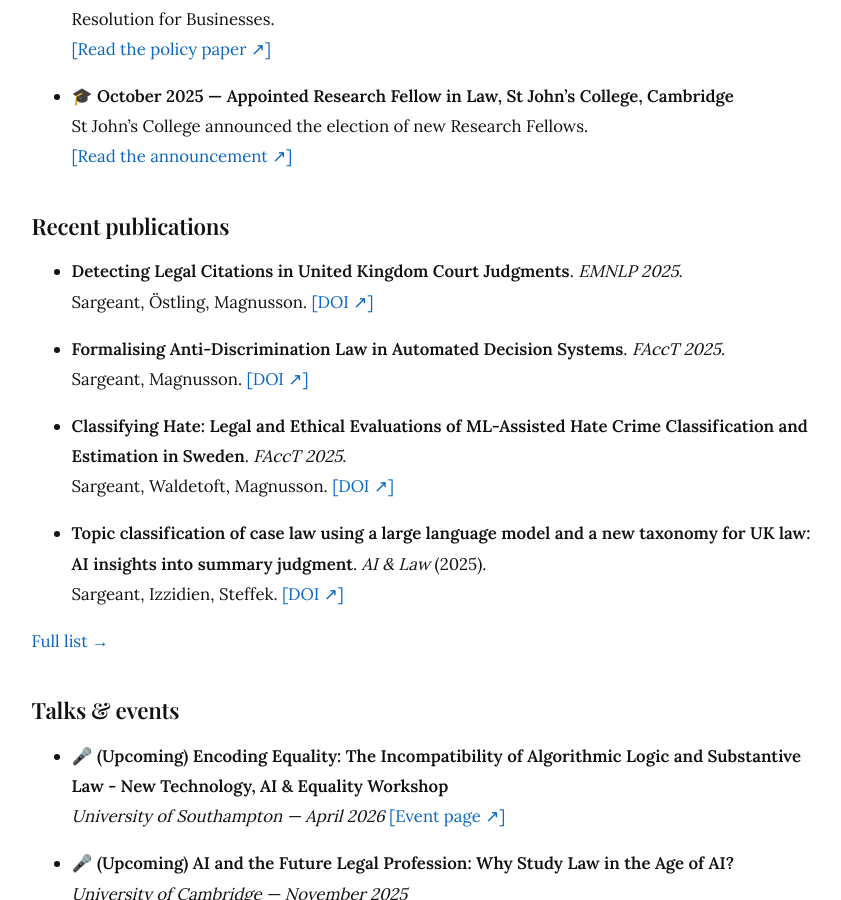
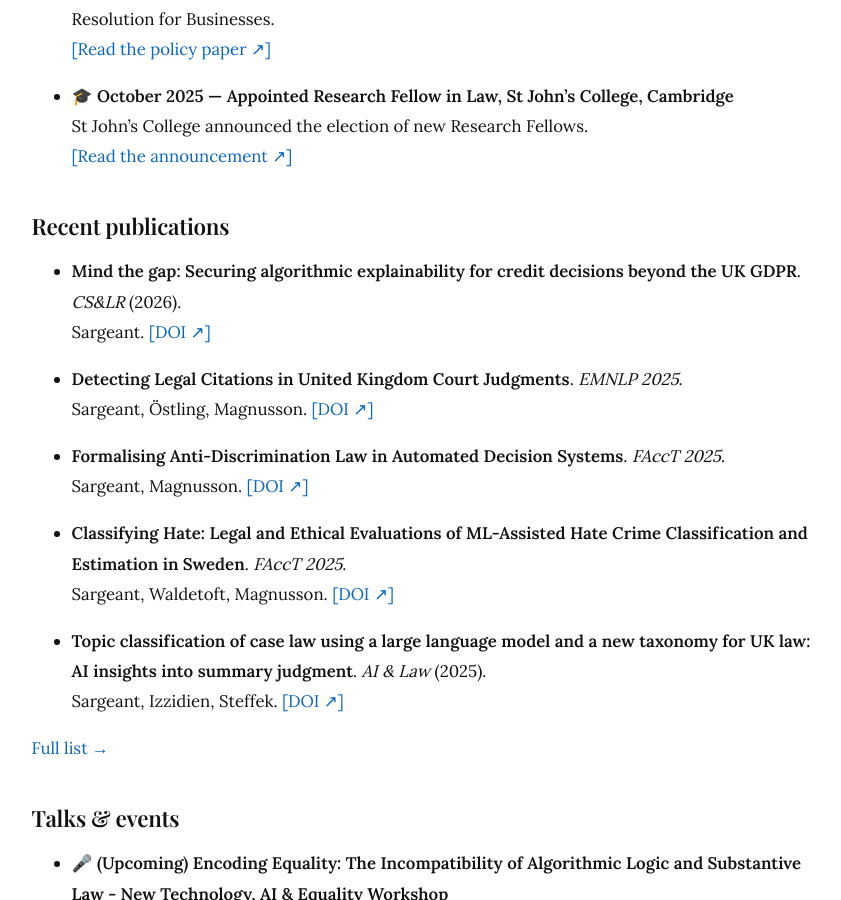
Before and after one commit to hollisargeant/hollisargeant.github.io, a Jekyll site: the page built from index.md, in a window 1280 px wide and 900 px high, scrolled down 1590 px. Shown: the whole window, without its empty margins (201-1042 px from the left). Built offline with Jekyll 4.4.1, drawn with Linux system fonts in a browser that asks for light colours.

Commit message:
Update index.md

```diff
--- a/index.md
+++ b/index.md
@@ -43,6 +43,9 @@ title: "Holli Sargeant"
   <a href="https://www.joh.cam.ac.uk/about-us/news-and-research/academics-in-the-arts-humanities-and-sciences-join-st-johns-fellowship" target="_blank">[Read the announcement ↗︎]</a>
 
 ## Recent publications
+- **Mind the gap: Securing algorithmic explainability for credit decisions beyond the UK GDPR**. *CS&LR* (2026).
+  Sargeant. [[DOI ↗︎]]((https://doi.org/10.1016/j.clsr.2025.106247))
+
 - **Detecting Legal Citations in United Kingdom Court Judgments**. *EMNLP 2025*.
   Sargeant, Östling, Magnusson. [[DOI ↗︎]](https://doi.org/10.18653/v1/2025.emnlp-main.1361)
 
```
